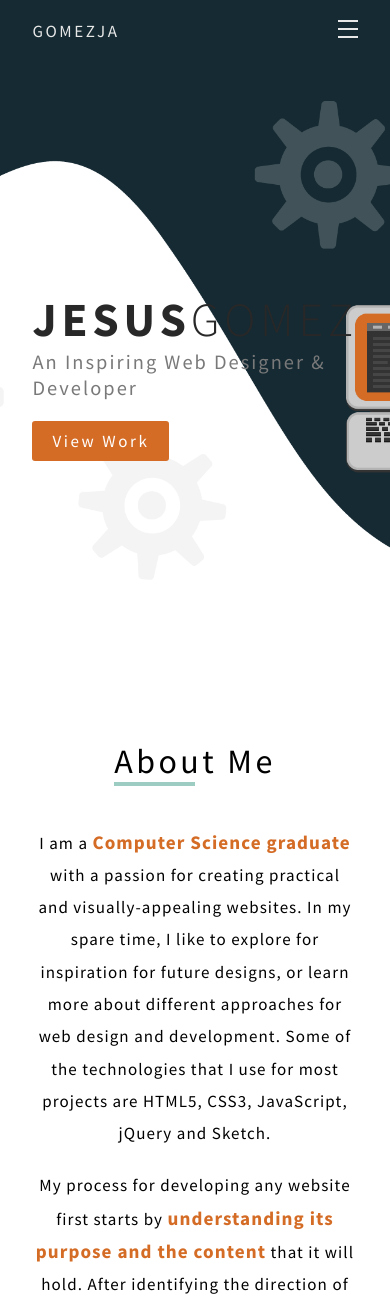
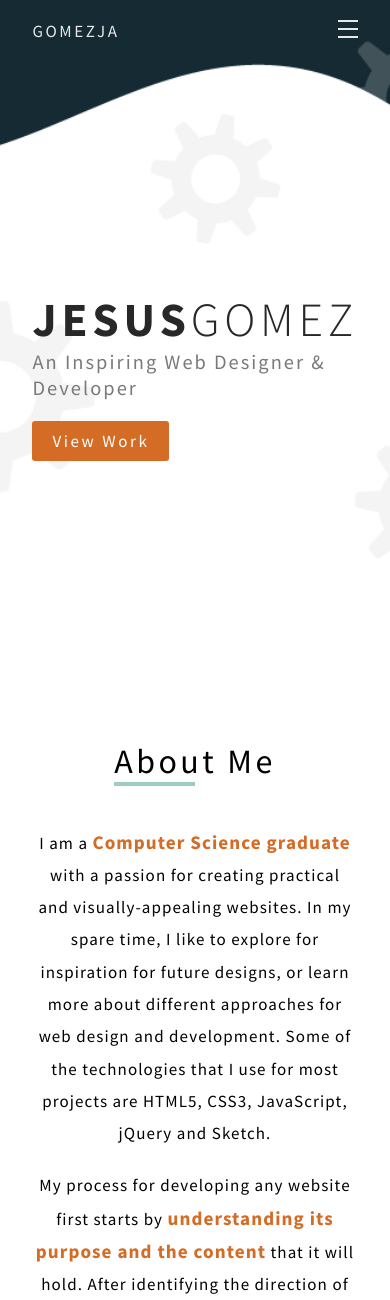
Before and after one commit to gomezja/single-page-website-project, a PHP site: page / in a window 390 px wide. Shown: the top 1300 px of the page. Run offline with PHP 8.4, Linux system fonts and the light colour scheme; some libraries are stand-ins or nearby versions.

Commit message:
Added background image for mobile screens

```diff
--- a/index.html
+++ b/index.html
@@ -1,4 +1,4 @@
-<!DOCTYPE <!DOCTYPE html>
+<!DOCTYPE html>
 <html>
 <head>
     <meta charset="utf-8" />
@@ -13,8 +13,8 @@
 <body>
     <!-- WELCOME SECTION -->
     <section class="welcome welcome--background">
-        <div class="a">
-            <div class="nav">
+        <div class="nav">
+            <div class="nav__area">
                 <div class="nav__container nav__container--left">
                     <div class="nav__brand">
                         <div class="nav__link" id="navHome">gomezja</div>
--- a/style.css
+++ b/style.css
@@ -18,12 +18,12 @@ html, body {
 }
 
 /*========================================== Navigation Bar ==========================================*/
-.a {
+.nav {
     width: 100%;
     padding: 0 calc(8.33% - 25px);
 }
 
-.nav {
+.nav__area {
     display: flex;
     justify-content: space-between;
     flex-direction: row;
@@ -60,7 +60,6 @@ html, body {
     align-items: center;
 
     color: #e8e8e8;
-    /* color: black; */
     text-decoration: none;
     text-align: center;
     font-size: 1rem;
@@ -117,10 +116,6 @@ html, body {
 .welcome {
     height: calc(100vh);
     position: relative;
-}
-
-.welcome--background {
-    background: url(images/background/develop.png);
     color: #ffffff;
     background-position: center;
     background-repeat: no-repeat;
@@ -178,7 +173,6 @@ html, body {
     overflow: hidden;
 }
 
-.intro,
 .about,
 .project,
 .contact {
@@ -279,10 +273,6 @@ html, body {
 .project {
     position: relative;
     width: 100%;
-}
-
-.project--background-color {
-    background: #f4f4f4;
 }
 
 .project__svg {
@@ -695,3 +685,16 @@ textarea:focus {
         width: 100%;
     }
 }
+
+/*------------ Welcome Background Image ------------*/
+@media screen and (min-width: 761px) {
+    .welcome--background {
+        background-image: url(images/background/background.png);
+    }
+}
+
+@media screen and (max-width: 760px) {
+    .welcome--background {
+        background-image: url(images/background/background-sm.png);
+    }
+}
```
Also changed, not shown: images/background/background-sm.png (added), images/background/background.png (renamed from images/background/develop.png).
